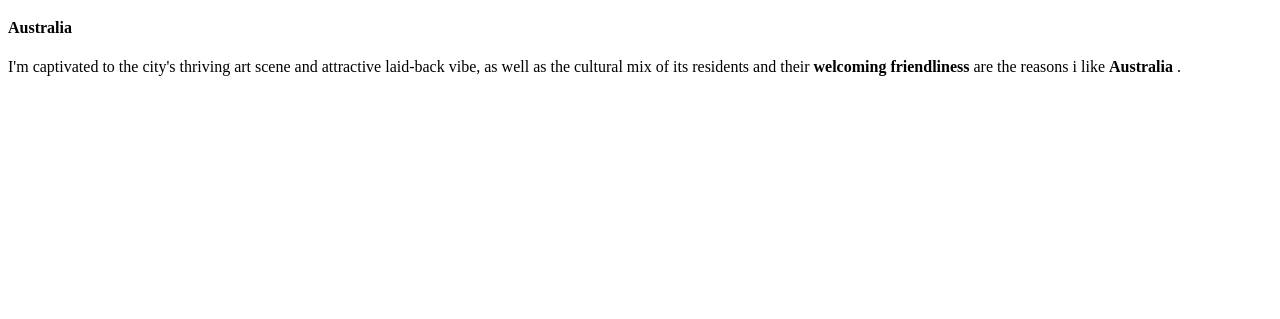
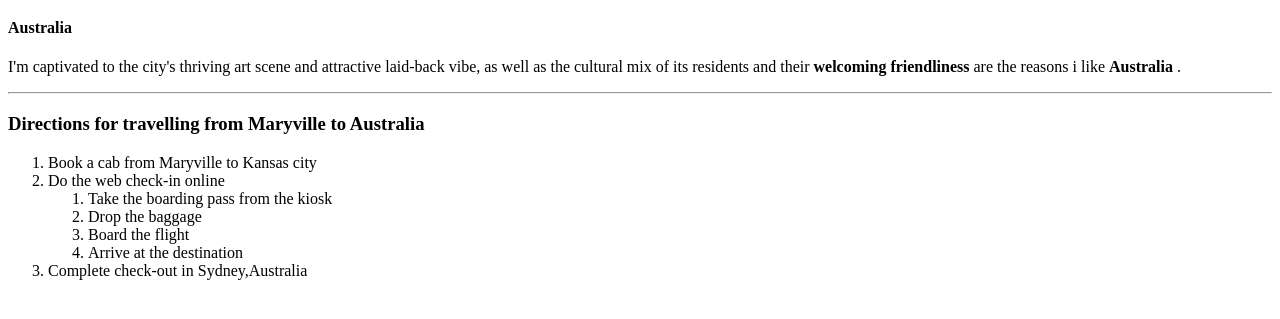
Before and after one commit to 44-563-WebApps-F21/webapps-f21-assignment-3-Vishaldubbaka, a plain HTML site: page index.html in a window 1280 px wide. Shown: the part 61-380 px from the top of the page. Drawn offline with Linux system fonts and the light colour scheme.

Commit message:
used a horizontal rule and created an ordered list with nesting

```diff
--- a/index.html
+++ b/index.html
@@ -11,5 +11,20 @@
  as well as the cultural mix of its residents and their <b> welcoming friendliness </b>
  are the reasons i like <b> Australia </b>.
 </p>
+<hr>
+<h3>Directions for travelling from Maryville to Australia</h3>
+<ol>
+    <li> Book a cab from Maryville to Kansas city </li>
+    <li> Do the web check-in online
+        <ol>
+             <li> Take the boarding pass from the kiosk</li>
+             <li> Drop the baggage</li>
+             <li> Board the flight</li>
+             <li> Arrive at the destination</li>
+        </ol>
+    </li>
+    <li> Complete check-out in Sydney,Australia </li>
+</ol>
+</ol>
 </body>
 </html>
```
